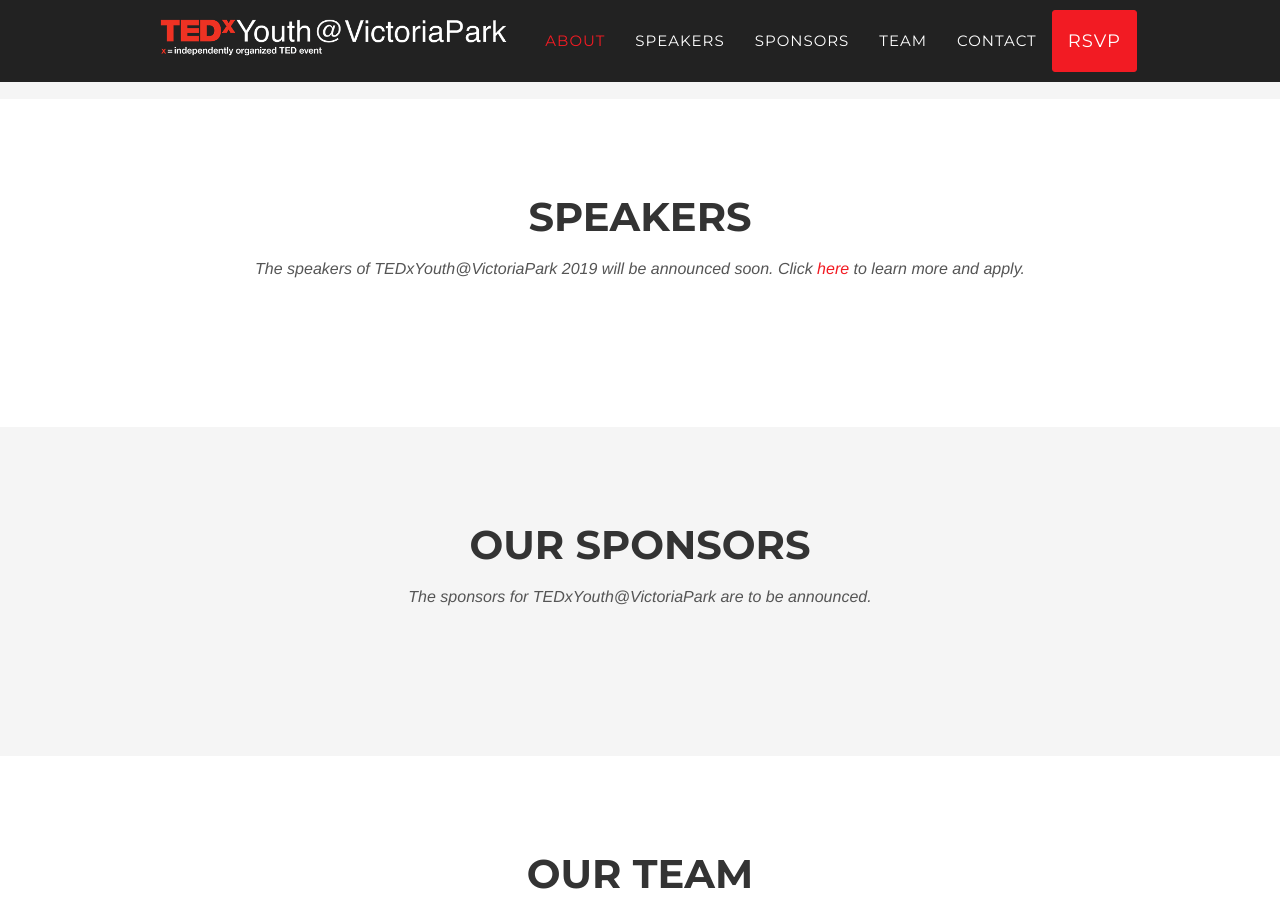
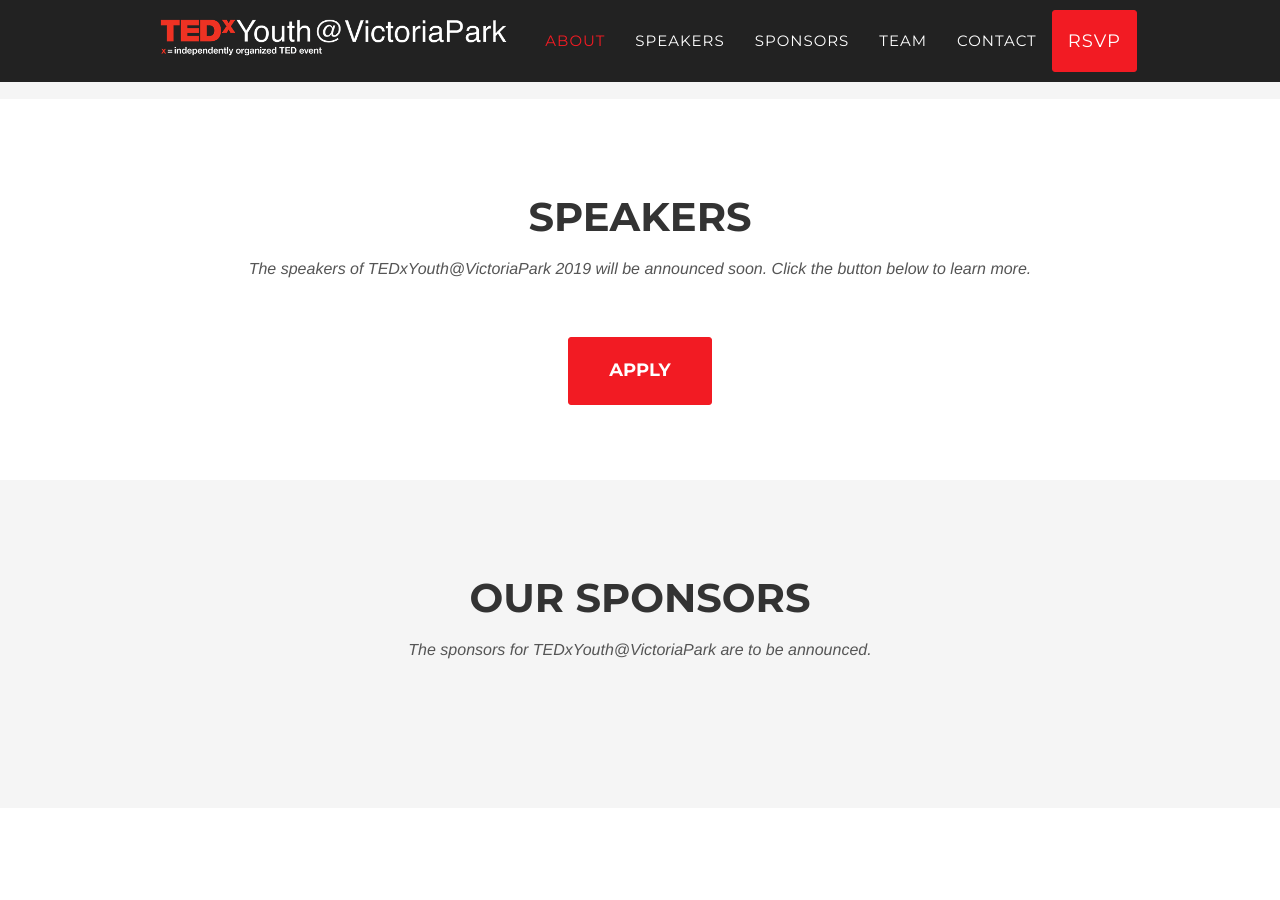
Before and after one commit to rxyang0/tedxyouthvictoriapark, a Jekyll site: the page built from index.html, in a window 1280 px wide and 900 px high, scrolled down 1931 px. Built offline with Jekyll 4.4.1, drawn with Linux system fonts in a browser that asks for light colours; some web fonts are replaced.

Commit message:
Use button to redirect to nominate speaker page

```diff
--- a/_includes/speakers.html
+++ b/_includes/speakers.html
@@ -4,10 +4,10 @@
 		<div class="row">
 			<div class="col-lg-12 text-center">
 				<h2 class="section-heading">Speakers</h2>
-				<h3 class="section-subheading text-muted">
-					The speakers of TEDxYouth@VictoriaPark 2019 will be announced soon.
-					Click <a href="/nominatespeaker">here</a> to learn more and apply.
+				<h3 class="section-subheading text-muted" style="margin-bottom: 60px;">
+					The speakers of TEDxYouth@VictoriaPark 2019 will be announced soon. Click the button below to learn more.
 				</h3>
+				<a href="/nominatespeaker" class="btn btn-xl">Apply</a>
 			</div>
 		</div>
 		<div class="row">
```
